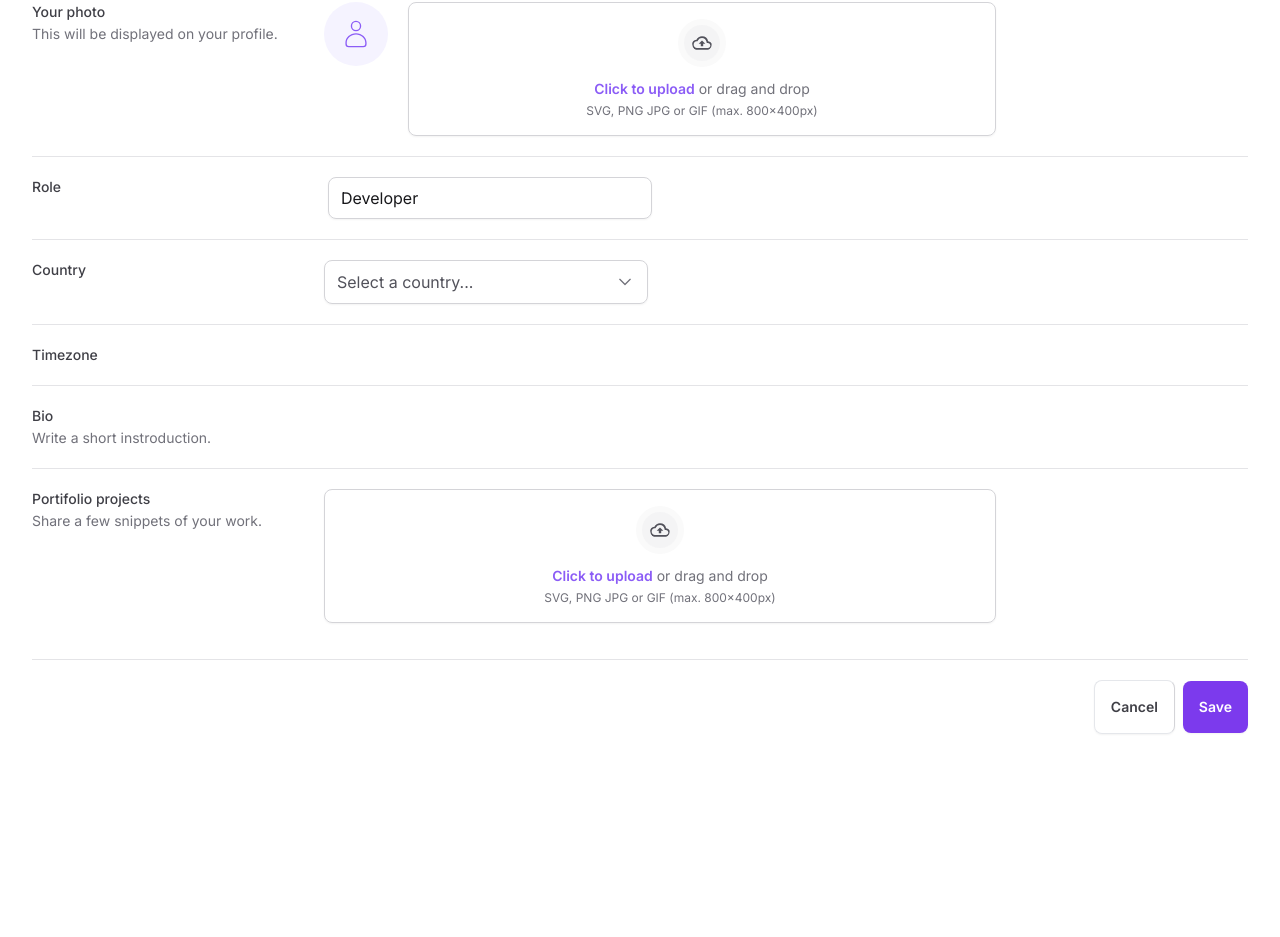
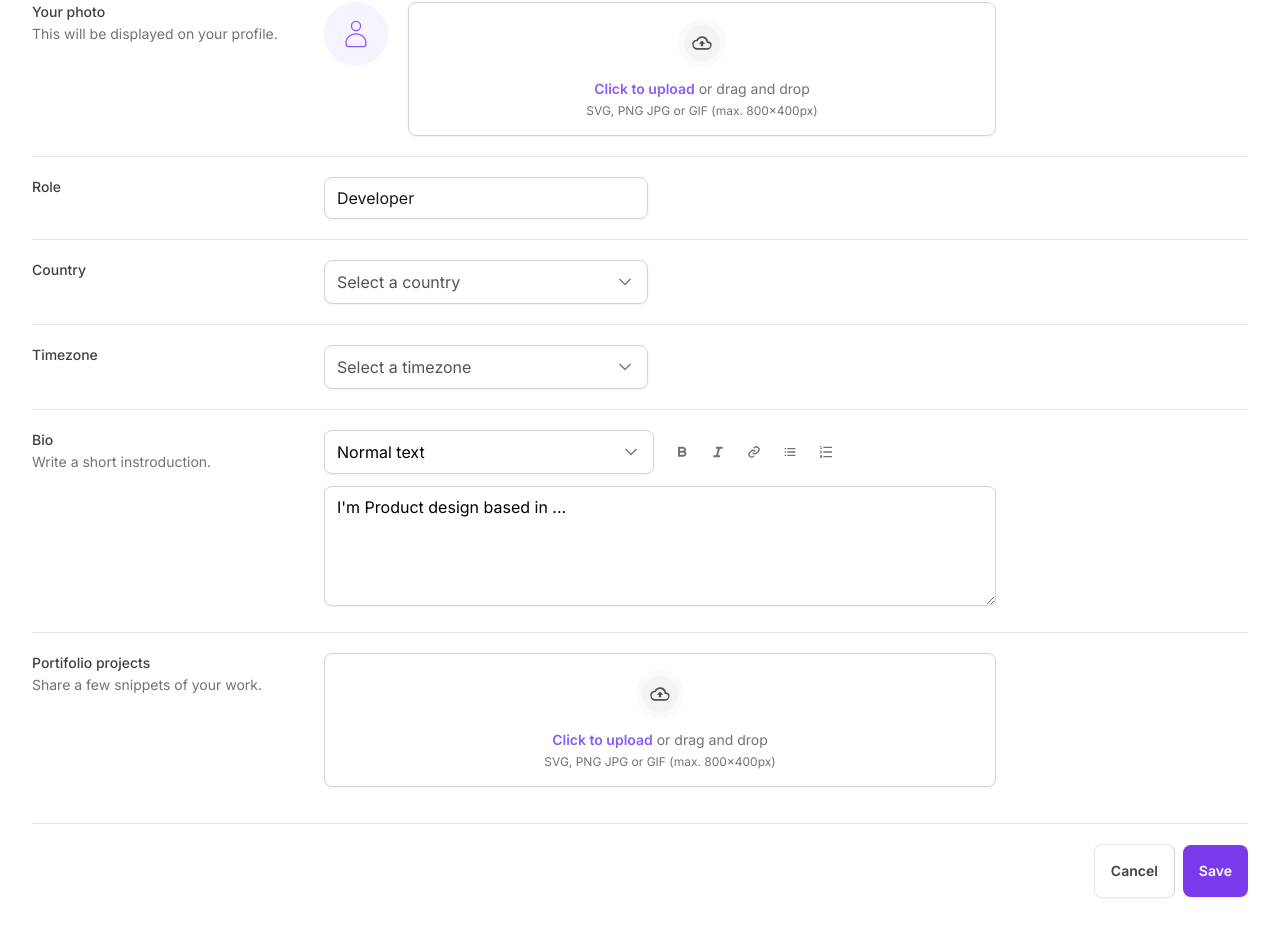
Before and after one commit to gilsonrusso/masterizando-tailwind, a Next.js app: page / in a window 1280 px wide. Shown: the part 1219-2156 px from the top of the page. Before the commit the page ends 2001 px from the top, so only its background shows below. Built offline with nearby package versions, Linux system fonts and the light colour scheme.

Commit message:
feat: :sparkles: create textarea component

```diff
--- a/src/app/components/Form/Select.tsx
+++ /dev/null
@@ -1,48 +0,0 @@
-'use client';
-import { GoChevronDown } from 'react-icons/go';
-import * as SelectPrimitive from '@radix-ui/react-select';
-import { FaCheck } from 'react-icons/fa';
-
-export const Select = () => {
-  return (
-    <SelectPrimitive.Root>
-      <SelectPrimitive.Trigger className='flex h-11 w-full items-center justify-between gap-2 rounded-lg border border-zinc-300 px-3 py-2 text-black shadow-sm data-[placeholder]:text-zinc-600'>
-        <SelectPrimitive.Value placeholder='Select a country...' />
-        <SelectPrimitive.Icon>
-          <GoChevronDown className='h-5 w-5 text-zinc-500' />
-        </SelectPrimitive.Icon>
-      </SelectPrimitive.Trigger>
-      <SelectPrimitive.Portal>
-        <SelectPrimitive.Content
-          side='bottom'
-          sideOffset={8}
-          position='popper'
-          className='z-10 w-[--radix-select-trigger-width] overflow-hidden rounded-lg border border-zinc-200 bg-white'
-        >
-          <SelectPrimitive.Viewport>
-            <SelectPrimitive.Item
-              value='br'
-              className='flex items-center justify-between gap-2 px-3 py-2.5 text-black outline-none data-[highlighted]:bg-zinc-50'
-            >
-              <SelectPrimitive.ItemText>Brasil</SelectPrimitive.ItemText>
-
-              <SelectPrimitive.ItemIndicator>
-                <FaCheck className='h-4 w-4 text-violet-500' />
-              </SelectPrimitive.ItemIndicator>
-            </SelectPrimitive.Item>
-            <SelectPrimitive.Item
-              value='us'
-              className='flex items-center justify-between gap-2 px-3 py-2.5 text-black outline-none data-[highlighted]:bg-zinc-50'
-            >
-              <SelectPrimitive.ItemText>United State</SelectPrimitive.ItemText>
-
-              <SelectPrimitive.ItemIndicator>
-                <FaCheck className='h-4 w-4 text-violet-500' />
-              </SelectPrimitive.ItemIndicator>
-            </SelectPrimitive.Item>
-          </SelectPrimitive.Viewport>
-        </SelectPrimitive.Content>
-      </SelectPrimitive.Portal>
-    </SelectPrimitive.Root>
-  );
-};
--- /dev/null
+++ b/src/app/components/Form/Select/SelectItem.tsx
@@ -0,0 +1,22 @@
+'use client';
+import * as Select from '@radix-ui/react-select';
+import { FaCheck } from 'react-icons/fa';
+
+export type SelectItemProps = Select.SelectItemProps & {
+  text: string;
+};
+
+export const SelectItem = ({ text, ...props }: SelectItemProps) => {
+  return (
+    <Select.Item
+      className='flex items-center justify-between gap-2 px-3 py-2.5 text-black outline-none data-[highlighted]:bg-zinc-50'
+      {...props}
+    >
+      <Select.ItemText>{text}</Select.ItemText>
+
+      <Select.ItemIndicator>
+        <FaCheck className='h-4 w-4 text-violet-500' />
+      </Select.ItemIndicator>
+    </Select.Item>
+  );
+};
--- /dev/null
+++ b/src/app/components/Form/Select/index.tsx
@@ -0,0 +1,32 @@
+'use client';
+import { GoChevronDown } from 'react-icons/go';
+import * as SelectPrimitive from '@radix-ui/react-select';
+import { ReactNode } from 'react';
+
+export interface SelectProps extends SelectPrimitive.SelectProps {
+  children: ReactNode;
+  placeholder: string;
+}
+
+export const Select = ({ placeholder, children, ...props }: SelectProps) => {
+  return (
+    <SelectPrimitive.Root {...props}>
+      <SelectPrimitive.Trigger className='flex h-11 w-full items-center justify-between gap-2 rounded-lg border border-zinc-300 px-3 py-2 text-black shadow-sm data-[placeholder]:text-zinc-600'>
+        <SelectPrimitive.Value placeholder={placeholder} />
+        <SelectPrimitive.Icon>
+          <GoChevronDown className='h-5 w-5 text-zinc-500' />
+        </SelectPrimitive.Icon>
+      </SelectPrimitive.Trigger>
+      <SelectPrimitive.Portal>
+        <SelectPrimitive.Content
+          side='bottom'
+          sideOffset={8}
+          position='popper'
+          className='z-10 w-[--radix-select-trigger-width] overflow-hidden rounded-lg border border-zinc-200 bg-white'
+        >
+          <SelectPrimitive.Viewport>{children}</SelectPrimitive.Viewport>
+        </SelectPrimitive.Content>
+      </SelectPrimitive.Portal>
+    </SelectPrimitive.Root>
+  );
+};
--- /dev/null
+++ b/src/app/components/Form/TextArea.tsx
@@ -0,0 +1,12 @@
+import { ComponentProps } from 'react';
+
+export interface TextareaProps extends ComponentProps<'textarea'> {}
+
+export const Textarea = (props: TextareaProps) => {
+  return (
+    <textarea
+      {...props}
+      className='min-h-[120px] w-full resize-y rounded-lg border border-zinc-300 px-3 py-2 shadow-sm '
+    ></textarea>
+  );
+};
--- a/src/app/components/Input.tsx
+++ b/src/app/components/Input.tsx
@@ -19,7 +19,7 @@ type InputRootProps = ComponentProps<'div'>;
 const Root = (props: InputRootProps) => {
   return (
     <div
-      className='mx-1 flex w-full items-center gap-2 rounded-lg border border-zinc-300 px-3 py-2 shadow-sm'
+      className='flex w-full items-center gap-2 rounded-lg border border-zinc-300 px-3 py-2 shadow-sm'
       {...props}
     />
   );
--- a/src/app/components/Sidebar/Profile.tsx
+++ b/src/app/components/Sidebar/Profile.tsx
@@ -2,7 +2,8 @@ import { IoIosLogOut } from 'react-icons/io';
 
 export const Profile = () => {
   return (
-    <div className='grid-cols-profile grid items-center gap-3'>
+    // eslint-disable-next-line @next/next/no-img-element
+    <div className='grid grid-cols-profile items-center gap-3'>
       <img
         src='https://github.com/gilsonrusso.png'
         alt='foto_user'
--- a/src/app/page.tsx
+++ b/src/app/page.tsx
@@ -3,6 +3,10 @@ import { SettingsTabs } from './components/SettingsTabs';
 import { MdOutlineEmail } from 'react-icons/md';
 import { FileInput } from './components/Form/FileInput';
 import { Select } from './components/Form/Select';
+import { SelectItem } from './components/Form/Select/SelectItem';
+import { BiBold, BiItalic, BiLink, BiListUl } from 'react-icons/bi';
+import { RiListOrdered } from 'react-icons/ri';
+import { Textarea } from './components/Form/TextArea';
 
 export default function Home() {
   return (
@@ -115,7 +119,10 @@ export default function Home() {
               Country
             </label>
             <div className='grid grid-cols-2 gap-6'>
-              <Select />
+              <Select placeholder='Select a country'>
+                <SelectItem value='br' text='Brazil' />
+                <SelectItem value='us' text='United State' />
+              </Select>
             </div>
           </div>
           {/* timezone */}
@@ -126,7 +133,14 @@ export default function Home() {
             >
               Timezone
             </label>
-            <div className='grid grid-cols-2 gap-6'></div>
+            <div className='grid grid-cols-2 gap-6'>
+              <Select placeholder='Select a timezone'>
+                <SelectItem
+                  value='utc-8'
+                  text='Pacific Standard Time (UTC-08:00'
+                />
+              </Select>
+            </div>
           </div>
           {/* bio */}
           <div className='grid grid-cols-form gap-3 pt-5'>
@@ -136,6 +150,55 @@ export default function Home() {
                 Write a short instroduction.
               </span>
             </label>
+            <div className='space-y-3'>
+              <div className='grid grid-cols-2 gap-3'>
+                <Select placeholder='' defaultValue='normal'>
+                  <SelectItem
+                    defaultChecked
+                    value='normal'
+                    text='Normal text'
+                  />
+                  <SelectItem value='md' text='Marckdown' />
+                </Select>
+
+                <div className='flex items-center gap-1'>
+                  <button
+                    type='button'
+                    className='rounded-md p-2 hover:bg-zinc-50'
+                  >
+                    <BiBold className='h-4 w-4 text-zinc-500' />
+                  </button>
+                  <button
+                    type='button'
+                    className='rounded-md p-2 hover:bg-zinc-50'
+                  >
+                    <BiItalic className='h-4 w-4 text-zinc-500' />
+                  </button>
+                  <button
+                    type='button'
+                    className='rounded-md p-2 hover:bg-zinc-50'
+                  >
+                    <BiLink className='h-4 w-4 text-zinc-500' />
+                  </button>
+                  <button
+                    type='button'
+                    className='rounded-md p-2 hover:bg-zinc-50'
+                  >
+                    <BiListUl className='h-4 w-4 text-zinc-500' />
+                  </button>
+                  <button
+                    type='button'
+                    className='rounded-md p-2 hover:bg-zinc-50'
+                  >
+                    <RiListOrdered className='h-4 w-4 text-zinc-500' />
+                  </button>
+                </div>
+              </div>
+              <Textarea
+                id='bio'
+                defaultValue="I'm Product design based in ..."
+              ></Textarea>
+            </div>
           </div>
           {/* portifolio and projects */}
           <div className='grid grid-cols-form gap-3 pt-5'>
```
